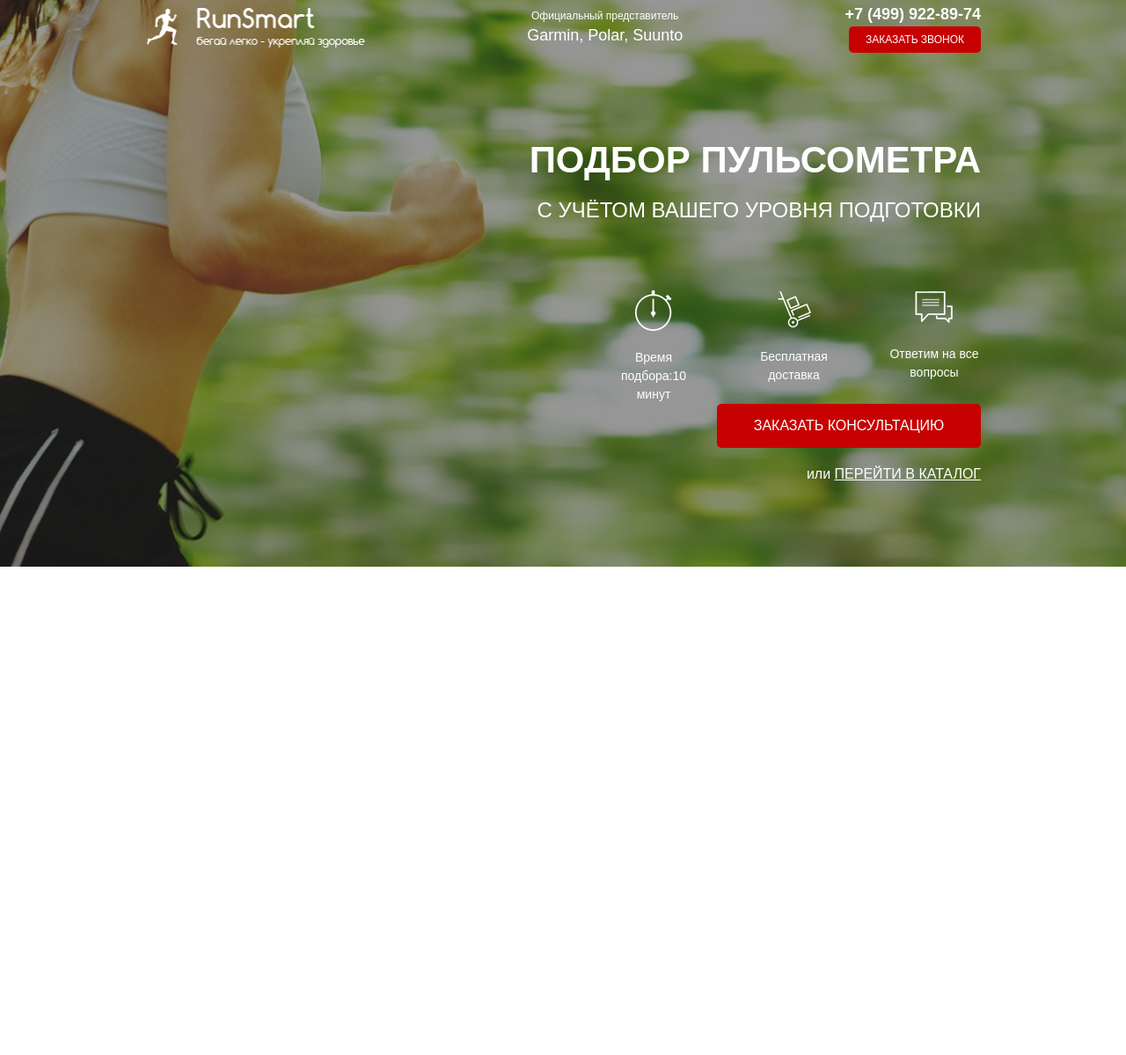
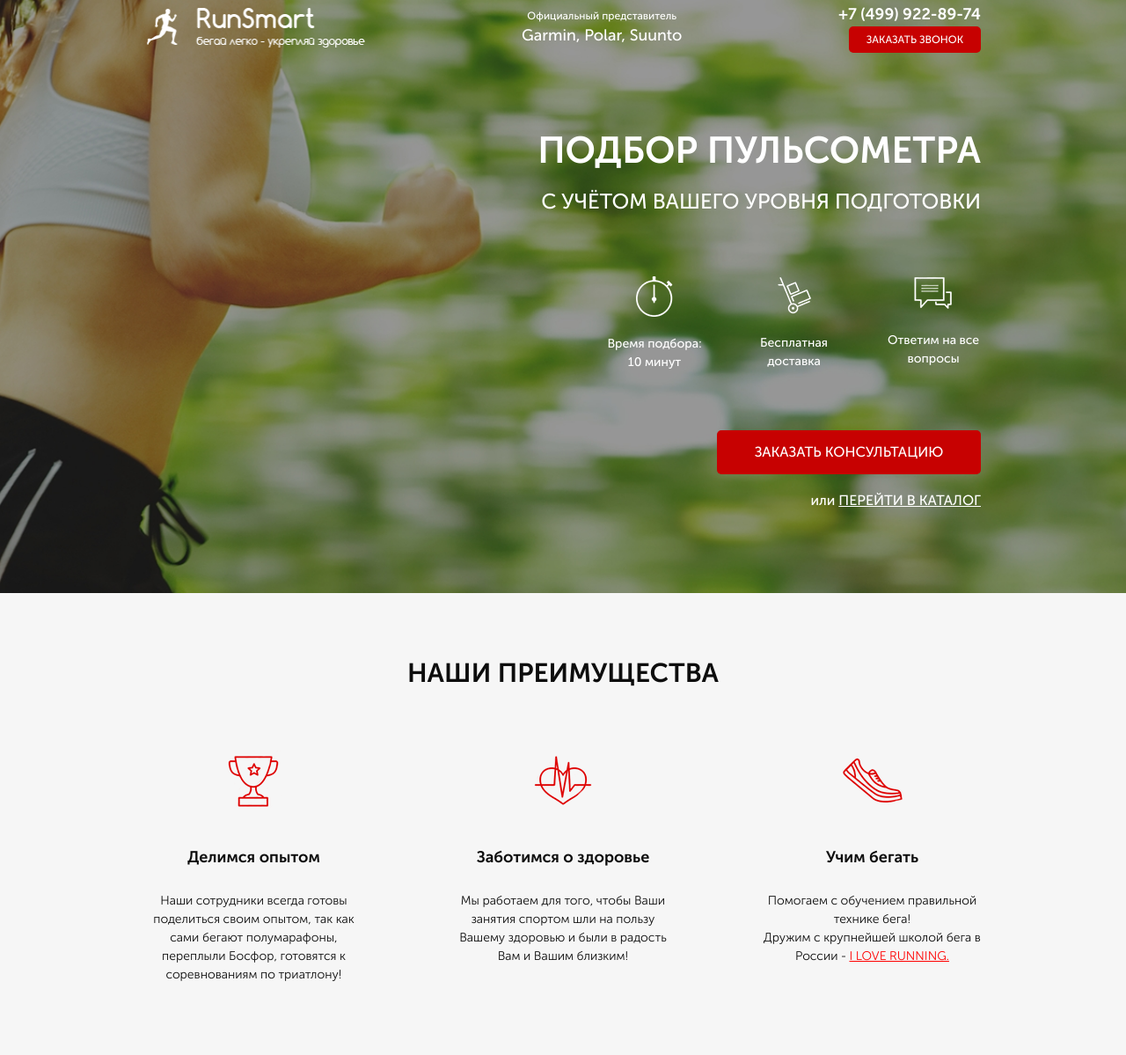
Before and after one commit to razuvaevcr/run, a website: page src/index.html in a window 1280 px wide. Shown: the part 18-1217 px from the top of the page at 88% size. Before the commit the page ends 800 px from the top, so only its background shows below. Drawn offline with Linux system fonts and the light colour scheme.

Commit message:
add second screen

```diff
--- a/src/css/fonts.css
+++ b/src/css/fonts.css
@@ -1,23 +1,29 @@
 @font-face {
-    font-family: 'Museo Sans 300 Light';
-    src: url('../fonts/MuseoSansCyrl-300.woff') format('woff'),
-    url('../fonts/MuseoSansCyrl-300.ttf') format('truetype');
+    font-family: 'Museo Sans Cyrl';
+    src: local('MuseoSansCyrl-500'),
+        url('../fonts/MuseoSansCyrl-500.woff2') format('woff2'),
+        url('../fonts/MuseoSansCyrl-500.woff') format('woff'),
+        url('../fonts/MuseoSansCyrl-500.woff') format('woff');
     font-weight: normal;
     font-style: normal;
-    }
+}
 
 @font-face {
-    font-family: 'Museo Sans 500 Medium';
-    src: url('../fonts/MuseoSansCyrl-500.woff') format('woff'),
-    url('../fonts/MuseoSansCyrl-500.ttf') format('truetype');
-    font-weight: normal;
+    font-family: 'Museo Sans Cyrl';
+    src: local('MuseoSansCyrl-300'),
+        url('../fonts/MuseoSansCyrl-300.woff2') format('woff2'),
+        url('../fonts/MuseoSansCyrl-300.woff') format('woff'),
+        url('../fonts/MuseoSansCyrl-300.ttf') format('truetype');
+    font-weight: 300;
     font-style: normal;
-    }
+}
 
 @font-face {
-    font-family: 'Museo Sans 700 Bold';
-    src: url('../fonts/MuseoSansCyrl-700.woff') format('woff'),
-    url('../fonts/MuseoSansCyrl-700.ttf') format('truetype');
-    font-weight: normal;
+    font-family: 'Museo Sans Cyrl';
+    src: local('MuseoSansCyrl-700'),
+        url('../fonts/MuseoSansCyrl-700.woff2') format('woff2'),
+        url('../fonts/MuseoSansCyrl-700.woff') format('woff'),
+        url('../fonts/MuseoSansCyrl-700.ttf') format('truetype');
+    font-weight: 700;
     font-style: normal;
-    }
+}
--- a/src/index.html
+++ b/src/index.html
@@ -14,7 +14,7 @@
         <div class="container">
             <header class="header">
                 <a href="#" class="header__logo">
-                    <img src="icons/logo.png" alt="logo">
+                    <img src="icons/main/logo.png" alt="logo">
                 </a>
                 <div class="header__official">
                     Официальный представитель
@@ -31,15 +31,16 @@
 
                 <div class="promo__icons">
                     <div class="promo__icon">
-                        <img src="icons/timer.png" alt="timer">
-                        Время подбора:10 минут
+                        <img src="icons/main/timer.png" alt="timer">
+                        Время подбора:
+                        10 минут
                     </div>
                     <div class="promo__icon">
-                        <img src="icons/hand-cart.png" alt="hand-cart">
+                        <img src="icons/main/hand-cart.png" alt="hand-cart">
                         Бесплатная доставка
                     </div>
                     <div class="promo__icon">
-                        <img src="icons/messages.png" alt="messages">
+                        <img src="icons/main/messages.png" alt="messages">
                         Ответим на все вопросы
                     </div>
                 </div>
@@ -51,5 +52,41 @@
             </div>
         </div>
     </div>
+
+    <div class="advantages">
+        <div class="container">
+            <h2 class="title">НАШИ ПРЕИМУЩЕСТВА</h2>
+            <div class="advantages__wrapper">
+                <div class="advantages__item">
+                    <img src="icons/advantages/cup.png" alt="cup" class="advantages__icon">
+                    <div class="advantages__subtitle">Делимся опытом</div>
+                    <div class="advantages__descr">
+                        Наши сотрудники всегда готовы поделиться своим опытом,
+                        так как сами бегают полумарафоны, переплыли Босфор, готовятся к соревнованиям по триатлону!
+                    </div>
+                </div>
+                <div class="advantages__item">
+                    <img src="icons/advantages/heart.png" alt="heart" class="advantages__icon">
+                    <div class="advantages__subtitle">Заботимся о здоровье</div>
+                    <div class="advantages__descr">
+                        Мы работаем для того,
+                        чтобы Ваши занятия спортом шли на пользу Вашему здоровью и были в радость Вам и Вашим близким!
+                    </div>
+                </div>
+                <div class="advantages__item">
+                    <img src="icons/advantages/shoe.png" alt="shoe" class="advantages__icon">
+                    <div class="advantages__subtitle">Учим бегать</div>
+                    <div class="advantages__descr">
+                        Помогаем с обучением
+                        правильной технике бега!
+                        <br>
+                        Дружим с крупнейшей школой бега в России -
+                        <a href="#">I LOVE RUNNING.</a>
+                    </div>
+                </div>
+            </div>
+        </div>
+    </div>
+
 </body>
 </html>
--- /dev/null
+++ b/src/sass/blocks/_advantages.scss
@@ -0,0 +1,33 @@
+.advantages {
+    min-height: 472px;
+    background-color: #f6f6f6;
+    padding: 69px 0 81px 0;
+    &__wrapper {
+        margin-top: 65px;
+        display: flex;
+        justify-content: space-between;
+    }
+    &__item {
+        display: flex;
+        flex-direction: column;
+        align-items: center;
+        max-width: 247px;
+    }
+    &__subtitle {
+        margin-top: 38px;
+        color: #0d0d0d;
+        font-size: 18px;
+        font-weight: 700;
+    }
+    &__descr {
+        margin-top: 25px;
+        color: #0d0d0d;
+        font-size: 14px;
+        font-weight: 300;
+        text-align: center;
+        a {
+            color: #ff0000;
+            text-decoration: underline;
+        }
+    }
+}
--- a/src/sass/blocks/_buttons.scss
+++ b/src/sass/blocks/_buttons.scss
@@ -9,6 +9,7 @@
     font-weight: 500;
     text-transform: uppercase;
     &_main {
+        margin-top: 67px;
         width: 300px;
         height: 50px;
         font-size: 16px;
--- a/src/sass/blocks/_promo.scss
+++ b/src/sass/blocks/_promo.scss
@@ -13,12 +13,15 @@
         font-size: 42px;
         font-weight: 700;
         text-transform: uppercase;
+        line-height: 42px;
     }
     &__subheader {
         color: #ffffff;
         font-size: 24px;
         font-weight: 500;
         text-transform: uppercase;
+        margin-top: 17px;
+        line-height: 24px;
     }
     &__icons {
         margin-top: 65px;
@@ -27,7 +30,7 @@
         justify-content: space-between;
     }
     &__icon {
-        width: 106px;
+        width: 108px;
         text-align: center;
         color: #ffffff;
         font-size: 14px;
--- /dev/null
+++ b/src/sass/blocks/_titles.scss
@@ -0,0 +1,6 @@
+.title {
+    text-align: center;
+    color: #0d0d0d;
+    font-size: 30px;
+    font-weight: 700;
+}
--- a/src/sass/style.scss
+++ b/src/sass/style.scss
@@ -10,3 +10,5 @@
 @import 'blocks/promo';
 @import 'blocks/header';
 @import 'blocks/buttons';
+@import 'blocks/advantages';
+@import 'blocks/titles';
```
Also changed, not shown: src/css/style.min.css, src/fonts/MuseoSansCyrl-300.woff2 (added), src/fonts/MuseoSansCyrl-500.woff2 (added), src/fonts/MuseoSansCyrl-700.woff2 (added), src/icons/advantages/cup.png (renamed from src/img/logo/cup.png), src/icons/advantages/heart.png (renamed from src/img/logo/heart.png), src/icons/advantages/shoe.png (renamed from src/img/logo/shoe.png), src/icons/main/hand-cart.png (renamed from src/icons/hand-cart.png), src/icons/main/logo.png (renamed from src/icons/logo.png), src/icons/main/messages.png (renamed from src/icons/messages.png), src/icons/main/timer.png (renamed from src/icons/timer.png).
